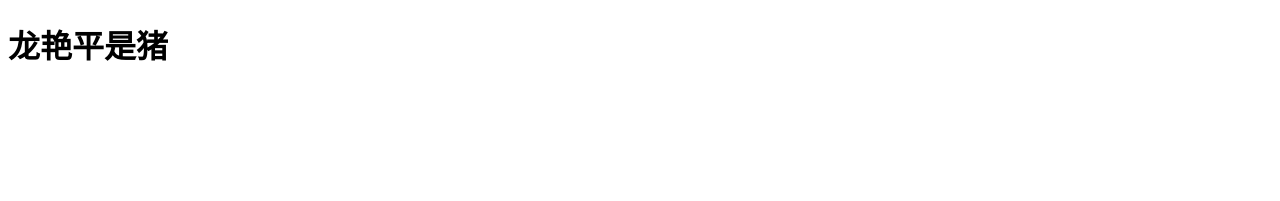
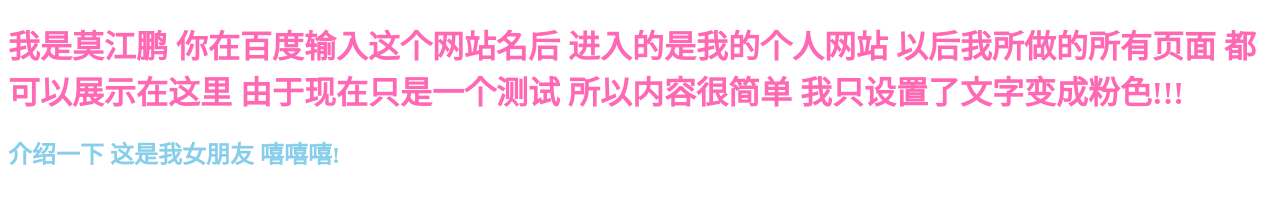
Before and after one commit to Mojp/Mojp.github.io, a plain HTML site: page index.html in a window 1280 px wide. Drawn offline with Linux system fonts and the light colour scheme.

Commit message:
three commit

```diff
--- a/index.html
+++ b/index.html
@@ -5,8 +5,18 @@
     <meta name="viewport" content="width=device-width, initial-scale=1.0">
     <meta http-equiv="X-UA-Compatible" content="ie=edge">
     <title>Document</title>
+    <style>
+        h1{
+            color: hotpink;
+        }
+        h2{
+            color:skyblue;
+        }
+    </style>
 </head>
 <body>
-    <h1>龙艳平是猪</h1>
+    <h1>我是莫江鹏 你在百度输入这个网站名后 进入的是我的个人网站 以后我所做的所有页面 都可以展示在这里 由于现在只是一个测试 所以内容很简单 我只设置了文字变成粉色!!! </h1>
+    <h2>介绍一下 这是我女朋友 嘻嘻嘻!</h2>
+    <img src="./psb.jpg" alt="">
 </body>
 </html>
```
